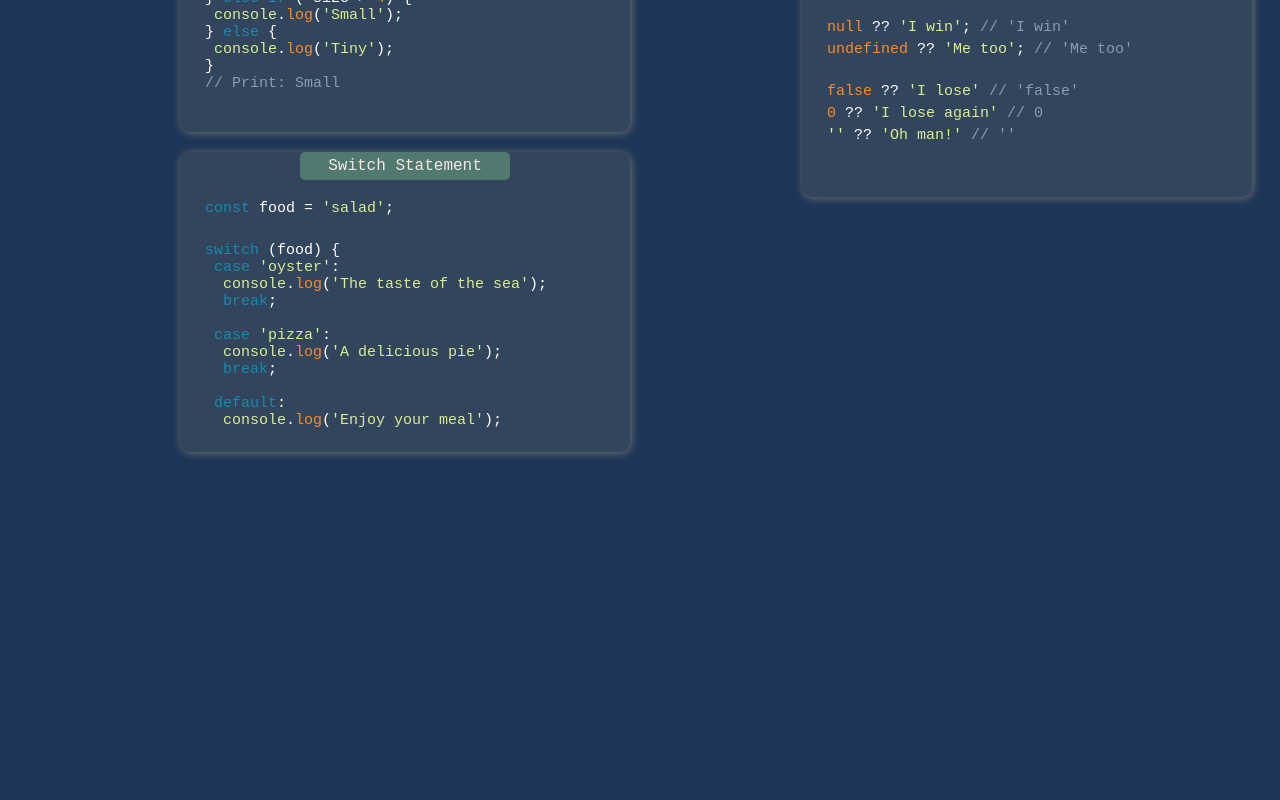
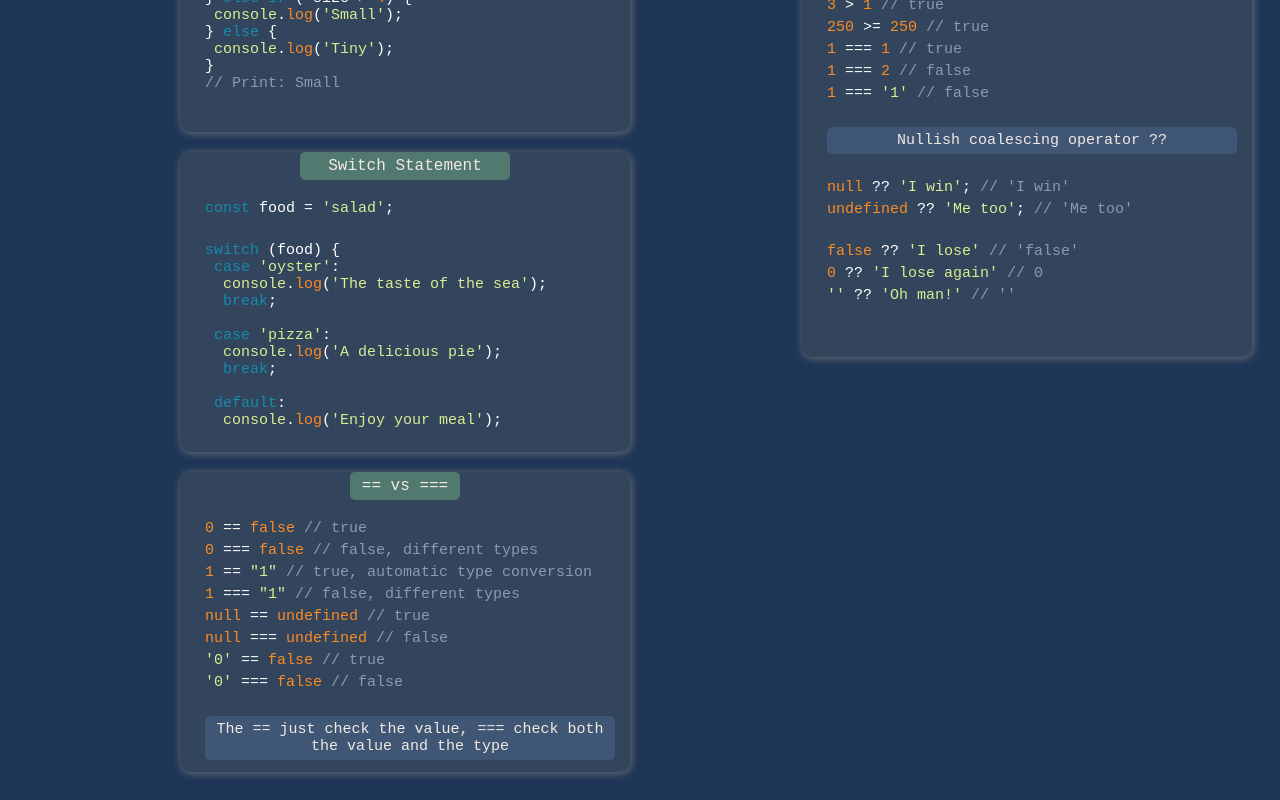
Before and after one commit to omar15hr/CheatSheetDev, a React (Vite) app: page / in a window 1280 px wide. Shown: the part 2746-3546 px from the top of the page. Before the commit the page ends 3226 px from the top, so only its background shows below. Built offline with nearby package versions, Linux system fonts and the light colour scheme.

Commit message:
Equal conditionals

```diff
--- a/src/components/ConditionalsCard.tsx
+++ b/src/components/ConditionalsCard.tsx
@@ -1,4 +1,5 @@
 import { ElseIfCard } from "./js/cards/conditionals/ElseIfCard";
+import { EqualConditionCard } from "./js/cards/conditionals/EqualConditionCard";
 import { IfStatementCard } from "./js/cards/conditionals/IfStatementCard";
 import { OperatorsCard } from "./js/cards/conditionals/OperatorsCard";
 import { SwitchStatementCard } from "./js/cards/conditionals/SwitchStatementCard";
@@ -14,6 +15,7 @@ export function ConditionalsCard() {
           <TernaryOperatorCard />
           <ElseIfCard />
           <SwitchStatementCard />
+          <EqualConditionCard />
         </div>
         <div className="right-column">
           <OperatorsCard />
--- /dev/null
+++ b/src/components/js/cards/conditionals/EqualConditionCard.tsx
@@ -0,0 +1,70 @@
+export function EqualConditionCard() {
+  return (
+    <div className="card">
+      <div className="card-title">== vs ===</div>
+      <div className="card-content">
+        <div className="card-content-code">
+
+        <span>
+            <span className="orange-code">0 </span>
+            <span>{'=='}</span>
+            <span className="orange-code"> false</span>
+            <span className="grey-light-code"> // true</span>
+          </span>
+
+          <span>
+            <span className="orange-code">0 </span>
+            <span>{'==='}</span>
+            <span className="orange-code"> false</span>
+            <span className="grey-light-code"> // false, different types</span>
+          </span>
+
+          <span>
+            <span className="orange-code">1 </span>
+            <span>{'=='}</span>
+            <span className="green-code"> "1"</span>
+            <span className="grey-light-code"> // true, automatic type conversion</span>
+          </span>
+
+          <span>
+            <span className="orange-code">1 </span>
+            <span>{'==='}</span>
+            <span className="green-code"> "1"</span>
+            <span className="grey-light-code"> // false, different types</span>
+          </span>
+
+          <span>
+            <span className="orange-code">null </span>
+            <span>{'=='}</span>
+            <span className="orange-code"> undefined</span>
+            <span className="grey-light-code"> // true</span>
+          </span>
+
+          <span>
+            <span className="orange-code">null </span>
+            <span>{'==='}</span>
+            <span className="orange-code"> undefined</span>
+            <span className="grey-light-code"> // false</span>
+          </span>
+
+          <span>
+            <span className="green-code">'0' </span>
+            <span>{'=='}</span>
+            <span className="orange-code"> false</span>
+            <span className="grey-light-code"> // true</span>
+          </span>
+
+          <span>
+            <span className="green-code">'0' </span>
+            <span>{'==='}</span>
+            <span className="orange-code"> false</span>
+            <span className="grey-light-code"> // false</span>
+          </span>
+
+          <div className="divider-card">The == just check the value, === check both the value and the type</div>
+
+        </div>
+      </div>
+    </div>
+  );
+}
```
